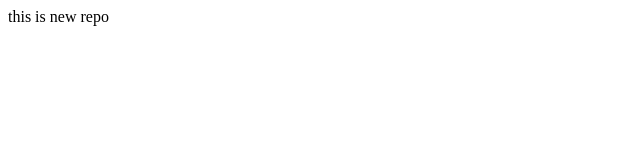
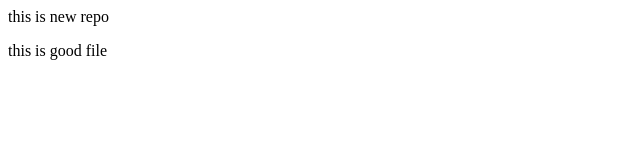
Before and after one commit to nandani-chandre/localrepo, a plain HTML site: page index.html in a window 1280 px wide. Shown: the whole page, without its empty margins (0-640 px from the left). Drawn offline with Linux system fonts and the light colour scheme.

Commit message:
all data commit

```diff
--- a/index.html
+++ b/index.html
@@ -1 +1,2 @@
 <p>this is new repo</p>
+<p> this is good file </p>
```
